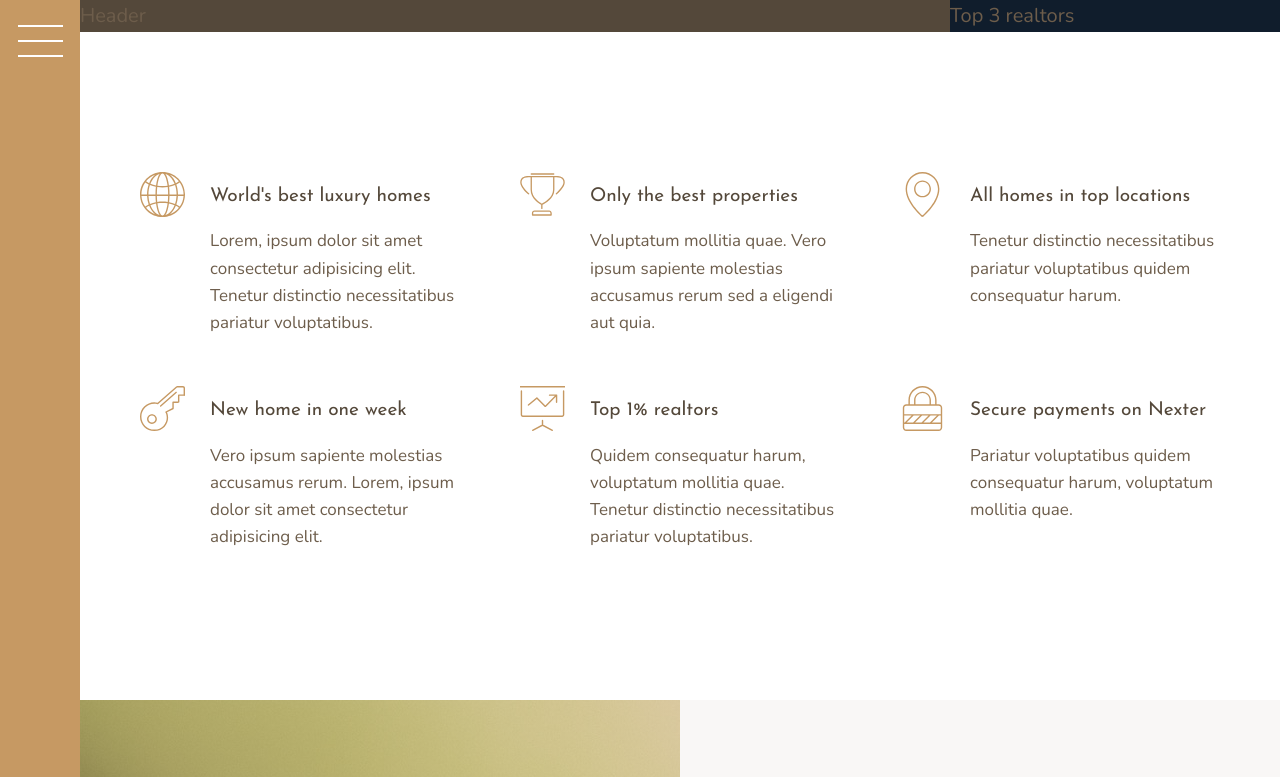
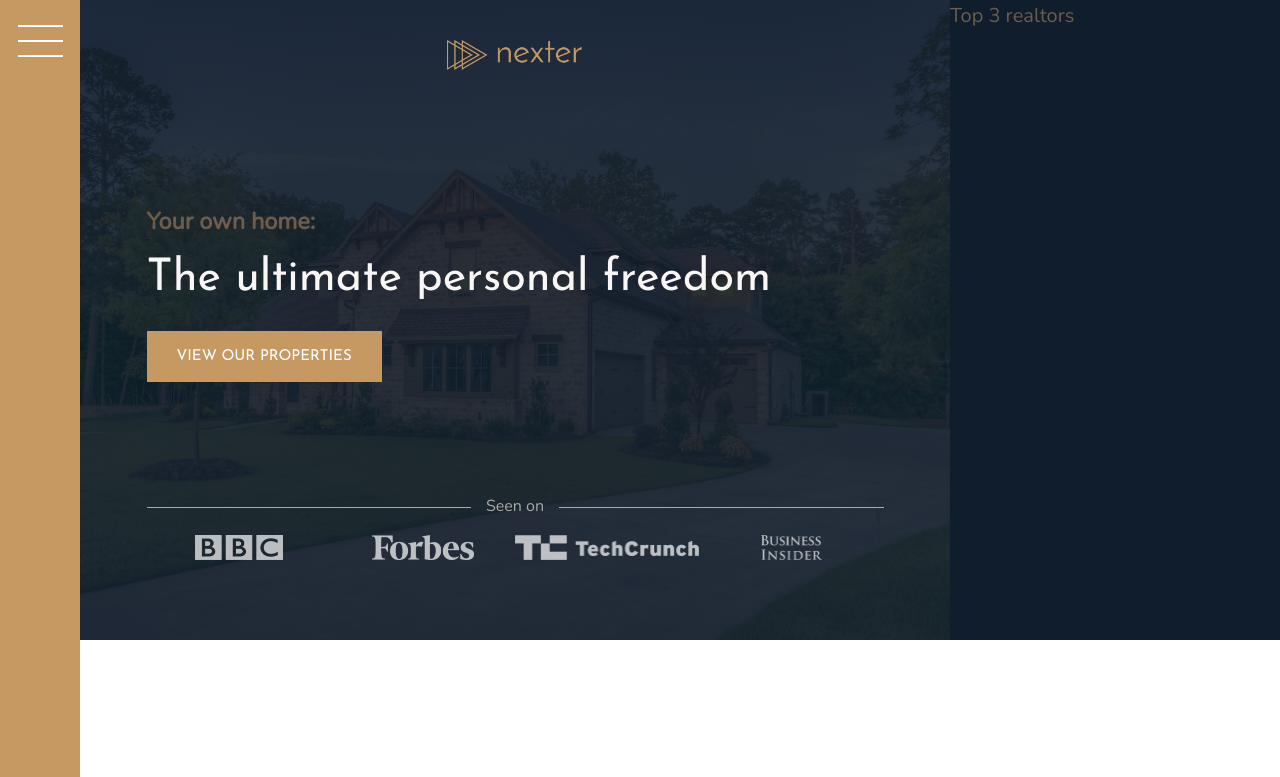
Before and after one commit to kostagrin/Nexter, a website: page index.html in a window 1280 px wide. Shown: the top 777 px of the page. Drawn offline with nearby package versions, Linux system fonts and the light colour scheme.

Commit message:
build and style "header" section

```diff
--- a/index.html
+++ b/index.html
@@ -20,7 +20,20 @@
       <button class="nav__btn"></button>
     </div>
 
-    <header class="header">Header</header>
+    <header class="header">
+      <img src="img/logo.png" alt="Nexter logo" class="header__logo">
+      <h3 class="headeding-3">Your own home:</h3>
+      <h1 class="heading-1">The ultimate personal freedom</h1>
+      <button class="btn header__btn">View our properties</button>
+      <div class="header__seenon-text">Seen on</div>
+      <div class="header__seenon-logos">
+        <img src="../img/logo-bbc.png" alt="BBC logo">
+        <img src="../img/logo-forbes.png" alt="Forbes logo">
+        <img src="../img/logo-techcrunch.png" alt="TechCrunch logo">
+        <img src="../img/logo-bi.png" alt="Business Insider logo">
+      </div>
+
+    </header>
 
     <div class="realtors">Top 3 realtors</div>
 
--- a/sass/_header.scss
+++ b/sass/_header.scss
@@ -1,5 +1,56 @@
 .header {
-    background-color: $color-grey-dark-1;
     grid-column: full-start / col-end 6;
     // grid-row: 1 / 2;
+    background-image: linear-gradient(rgba($color-secondary, .9), rgba($color-secondary, .9)), url(../img/hero.jpeg);
+    background-size: cover;
+    background-position: center;
+    // padding: 8rem;
+    // padding-top: 4rem;
+    padding: 4rem 0 8rem;
+
+    display: grid;
+    grid-row-gap: 1.5rem;
+    grid-template-rows: 1fr min-content 6rem 1fr;
+    grid-template-columns: max-content;
+    justify-content: center;
+
+    &__logo {
+        height: 3rem;
+        justify-self: center;
+    }
+
+    &__btn {
+        justify-self: start;
+        align-self: start;
+    }
+
+    &__seenon-text {
+        display: grid;
+        grid-template-columns: 1fr max-content 1fr;
+        align-items: center;
+        grid-column-gap: 1.5rem;
+
+        // text-align: center;
+        font-size: 1.6rem;
+        color: $color-grey-light-2;
+
+        &::before,
+        &::after {
+            content: "";
+            display: block;
+            height: 1px;
+            background-color: currentColor;
+        }
+    }
+
+    &__seenon-logos {
+        display: grid;
+        grid-template-columns: repeat(4, 1fr);
+        justify-items: center;
+
+        & img {
+            height: 2.5rem;
+            filter: opacity(70%);
+        }
+    }
 }
```
Also changed, not shown: css/style.css.
